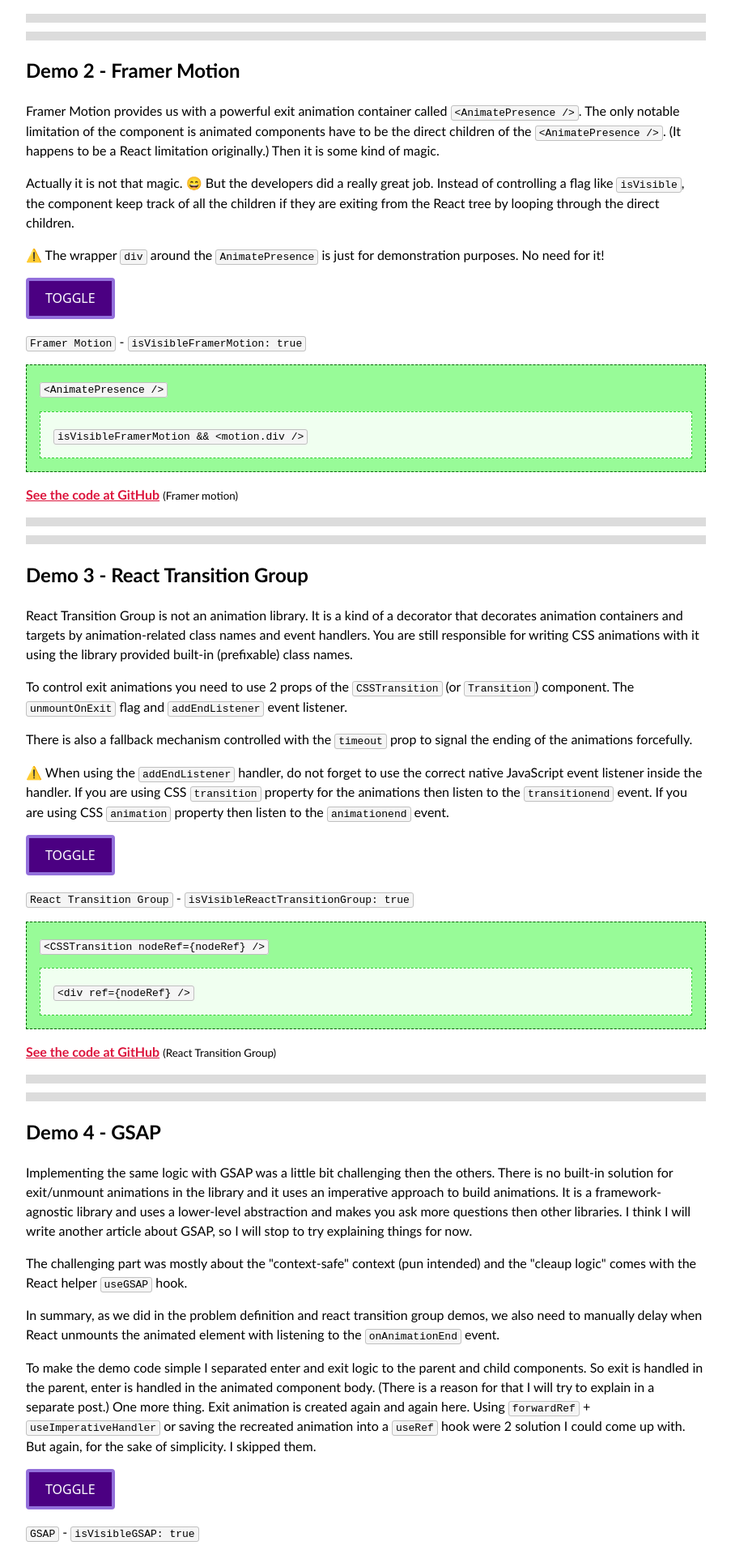
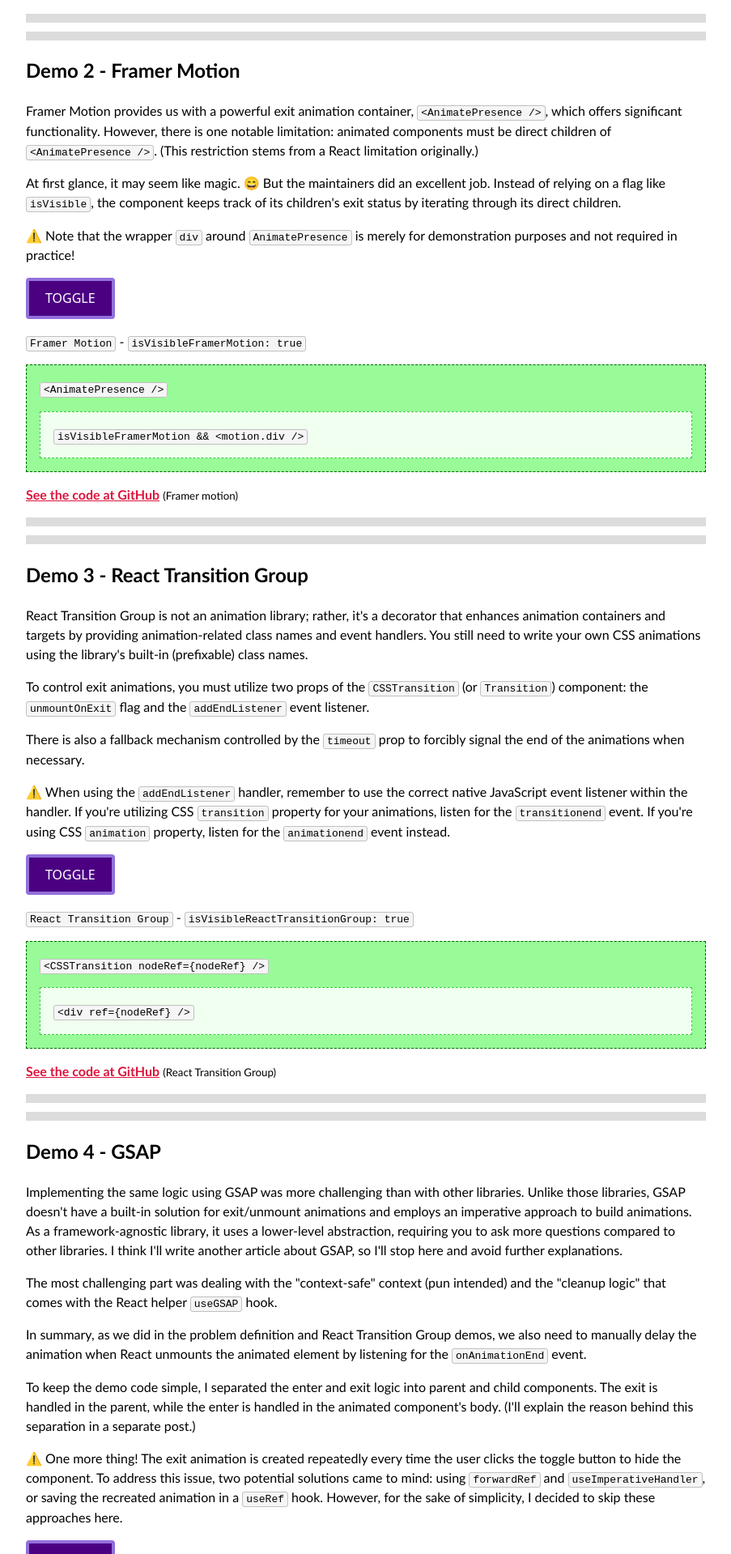
Before and after one commit to xkema/blog-demo-exit-unmount-animations-with-react, a React (Vite) app: page / in a window 1280 px wide. Shown: the part 600-2519 px from the top of the page at 81% size, without its empty margins (188-1091 px from the left). Built offline with nearby package versions, Linux system fonts and the light colour scheme.

Commit message:
Updated demo content text with grammatical corrections with an AI helper

```diff
--- a/src/components/DemoFramerMotion.jsx
+++ b/src/components/DemoFramerMotion.jsx
@@ -9,9 +9,10 @@
     <section>
       <h2 id="demo-2-framer-motion">Demo 2 - Framer Motion <a href="#demo-2-framer-motion">#</a></h2>
 
-      <p>Framer Motion provides us with a powerful exit animation container called <code>&lt;AnimatePresence /&gt;</code>. The only notable limitation of the component is animated components have to be the direct children of the <code>&lt;AnimatePresence /&gt;</code>. (It happens to be a React limitation originally.) Then it is some kind of magic.</p>
-      <p>Actually it is not that magic. 😄 But the developers did a really great job. Instead of controlling a flag like <code>isVisible</code>, the component keep track of all the children if they are exiting from the React tree by looping through the direct children.</p>
-      <p>⚠️ The wrapper <code>div</code> around the <code>AnimatePresence</code> is just for demonstration purposes. No need for it!</p>
+      <p>Framer Motion provides us with a powerful exit animation container, <code>&lt;AnimatePresence /&gt;</code>, which offers significant functionality. However, there is one notable limitation: animated components must be direct children of <code>&lt;AnimatePresence /&gt;</code>. (This restriction stems from a React limitation originally.)</p>
+      <p>At first glance, it may seem like magic. 😄 But the maintainers did an excellent job. Instead of relying on a flag like <code>isVisible</code>, the component keeps track of its children&apos;s exit status by iterating through its direct children.</p>
+      <p>⚠️ Note that the wrapper <code>div</code> around <code>AnimatePresence</code> is merely for demonstration purposes and not required in practice!</p>
+
       <p>
         {/* 👇 */}
         <button onClick={
--- a/src/components/DemoGSAP.jsx
+++ b/src/components/DemoGSAP.jsx
@@ -27,10 +27,12 @@
     <section>
       <h2 id="demo-4-gsap">Demo 4 - GSAP <a href="#demo-4-gsap">#</a> </h2>
 
-      <p>Implementing the same logic with GSAP was a little bit challenging then the others. There is no built-in solution for exit/unmount animations in the library and it uses an imperative approach to build animations. It is a framework-agnostic library and uses a lower-level abstraction and makes you ask more questions then other libraries. I think I will write another article about GSAP, so I will stop to try explaining things for now.</p>
-      <p>The challenging part was mostly about the &quot;context-safe&quot; context (pun intended) and the &quot;cleaup logic&quot; comes with the React helper <code>useGSAP</code> hook.</p>
-      <p>In summary, as we did in the problem definition and react transition group demos, we also need to manually delay when React unmounts the animated element with listening to the <code>onAnimationEnd</code> event.</p>
-      <p>To make the demo code simple I separated enter and exit logic to the parent and child components. So exit is handled in the parent, enter is handled in the animated component body. (There is a reason for that I will try to explain in a separate post.) One more thing. Exit animation is created again and again here. Using <code>forwardRef</code> + <code>useImperativeHandler</code> or saving the recreated animation into a <code>useRef</code> hook were 2 solution I could come up with. But  again, for the sake of simplicity. I skipped them.</p>
+      <p>Implementing the same logic using GSAP was more challenging than with other libraries. Unlike those libraries, GSAP doesn&apos;t have a built-in solution for exit/unmount animations and employs an imperative approach to build animations. As a  framework-agnostic library, it uses a lower-level abstraction, requiring you to ask more questions compared to other libraries. I think I&apos;ll write another article about GSAP, so I&apos;ll stop here and avoid further explanations.</p>
+      <p>The most challenging part was dealing with the &quot;context-safe&quot; context (pun intended) and the &quot;cleanup logic&quot; that comes with the React helper <code>useGSAP</code> hook.</p>
+      <p>In summary, as we did in the problem definition and React Transition Group demos, we also need to manually delay the animation when React unmounts the animated element by listening for the <code>onAnimationEnd</code> event.</p>
+      <p>To keep the demo code simple, I separated the enter and exit logic into parent and child components. The exit is handled in the parent, while the enter is handled in the animated component&apos;s body. (I&apos;ll explain the reason behind this separation in a separate post.)</p>
+      <p>⚠️ One more thing! The exit animation is created repeatedly every time the user clicks the toggle button to hide the component. To address this issue, two potential solutions came to mind: using <code>forwardRef</code> and <code>useImperativeHandler</code>, or saving the recreated animation in a <code>useRef</code> hook. However, for the sake of simplicity, I decided to skip these approaches here.</p>
+
       <p>
         {/* 👇 */}
         <button onClick={
--- a/src/components/DemoProblemDefinition.jsx
+++ b/src/components/DemoProblemDefinition.jsx
@@ -10,7 +10,8 @@
     <section>
       <h2 id="demo-1-problem-definition"> Demo 1 - Problem Definition <a href="#demo-1-problem-definition">#</a></h2>
 
-      <p>This is the demo for the problem definition, featuring an <code>&lt;AnimationContainer /&gt;</code> with both inner and outer visibility controller variables. Click the button below to toggle the animated component.</p>
+      <p>This is the demo for the problem definition, which features an <code>&lt;AnimationContainer /&gt;</code> with both inner and outer visibility controller variables. Click the button below to toggle the animated component.</p>
+
       <p>
         {/* 👇 */}
         <button onClick={
--- a/src/components/DemoReactTransitionGroup.jsx
+++ b/src/components/DemoReactTransitionGroup.jsx
@@ -11,10 +11,11 @@
     <section>
       <h2 id="demo-3-react-transition-group">Demo 3 - React Transition Group <a href="#demo-3-react-transition-group">#</a></h2>
 
-      <p>React Transition Group is not an animation library. It is a kind of a decorator that decorates animation containers and targets by animation-related class names and event handlers. You are still responsible for writing CSS animations with it using the library provided built-in (prefixable) class names.</p>
-      <p>To control exit animations you need to use 2 props of the <code>CSSTransition</code> (or <code>Transition</code>) component. The <code>unmountOnExit</code> flag and <code>addEndListener</code> event listener.</p>
-      <p>There is also a fallback mechanism controlled with the <code>timeout</code> prop to signal the ending of the animations forcefully.</p>
-      <p>⚠️ When using the <code>addEndListener</code> handler, do not forget to use the correct native JavaScript event listener inside the handler. If you are using CSS <code>transition</code> property for the animations then listen to the <code>transitionend</code> event. If you are using CSS <code>animation</code> property then listen to the <code>animationend</code> event.</p>
+      <p>React Transition Group is not an animation library; rather, it&apos;s a decorator that enhances animation containers and targets by providing animation-related class names and event handlers. You still need to write your own CSS animations using the library&apos;s built-in (prefixable) class names.</p>
+      <p>To control exit animations, you must utilize two props of the <code>CSSTransition</code> (or <code>Transition</code>) component: the <code>unmountOnExit</code> flag and the <code>addEndListener</code> event listener.</p>
+      <p>There is also a fallback mechanism controlled by the <code>timeout</code> prop to forcibly signal the end of the animations when necessary.</p>
+      <p>⚠️ When using the <code>addEndListener</code> handler, remember to use the correct native JavaScript event listener within the handler. If you&apos;re utilizing CSS <code>transition</code> property for your animations, listen for the <code>transitionend</code> event. If you&apos;re using CSS <code>animation</code> property, listen for the <code>animationend</code> event instead.</p>
+
       <p>
         {/* 👇 */}
         <button onClick={
```
